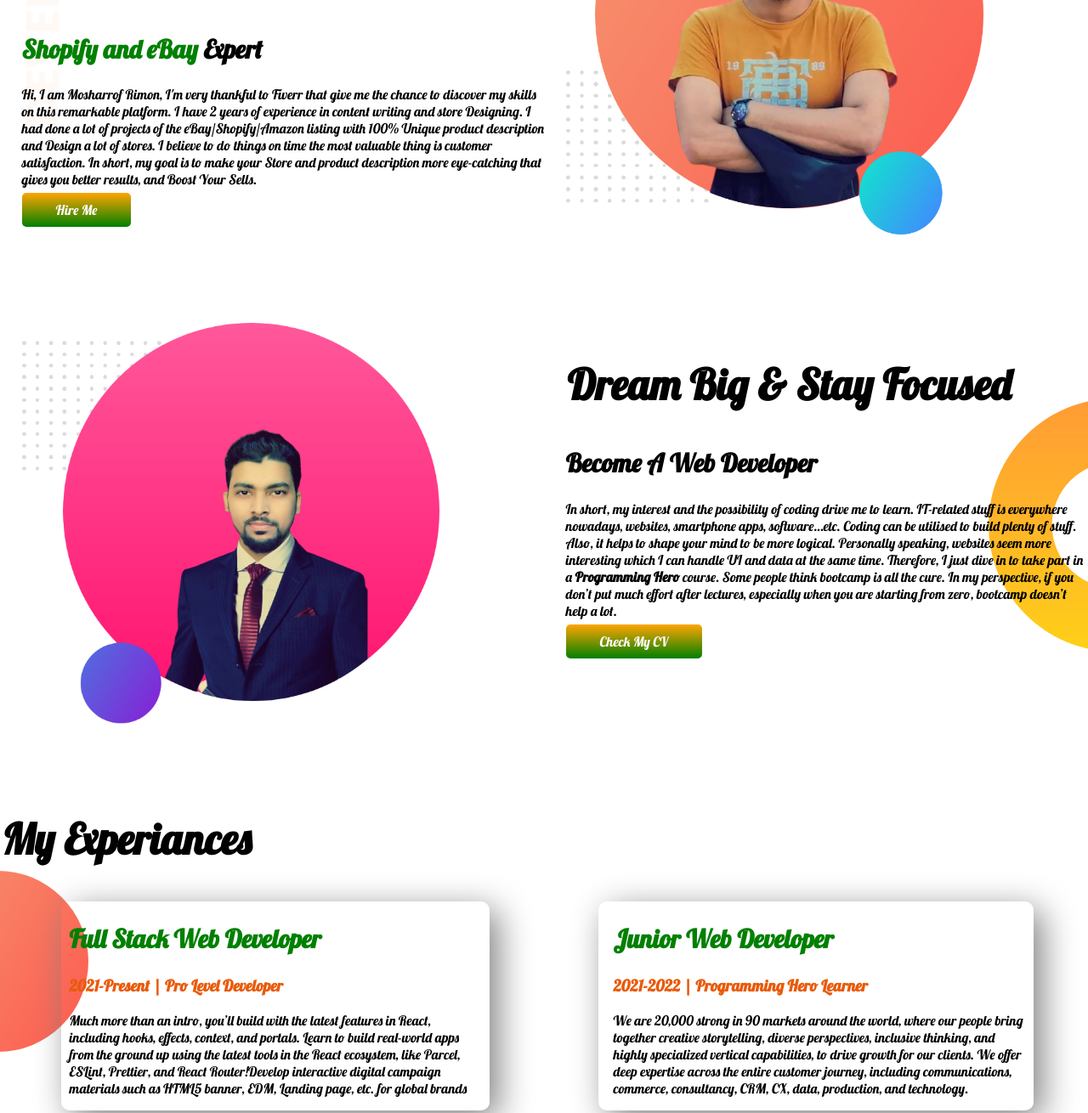
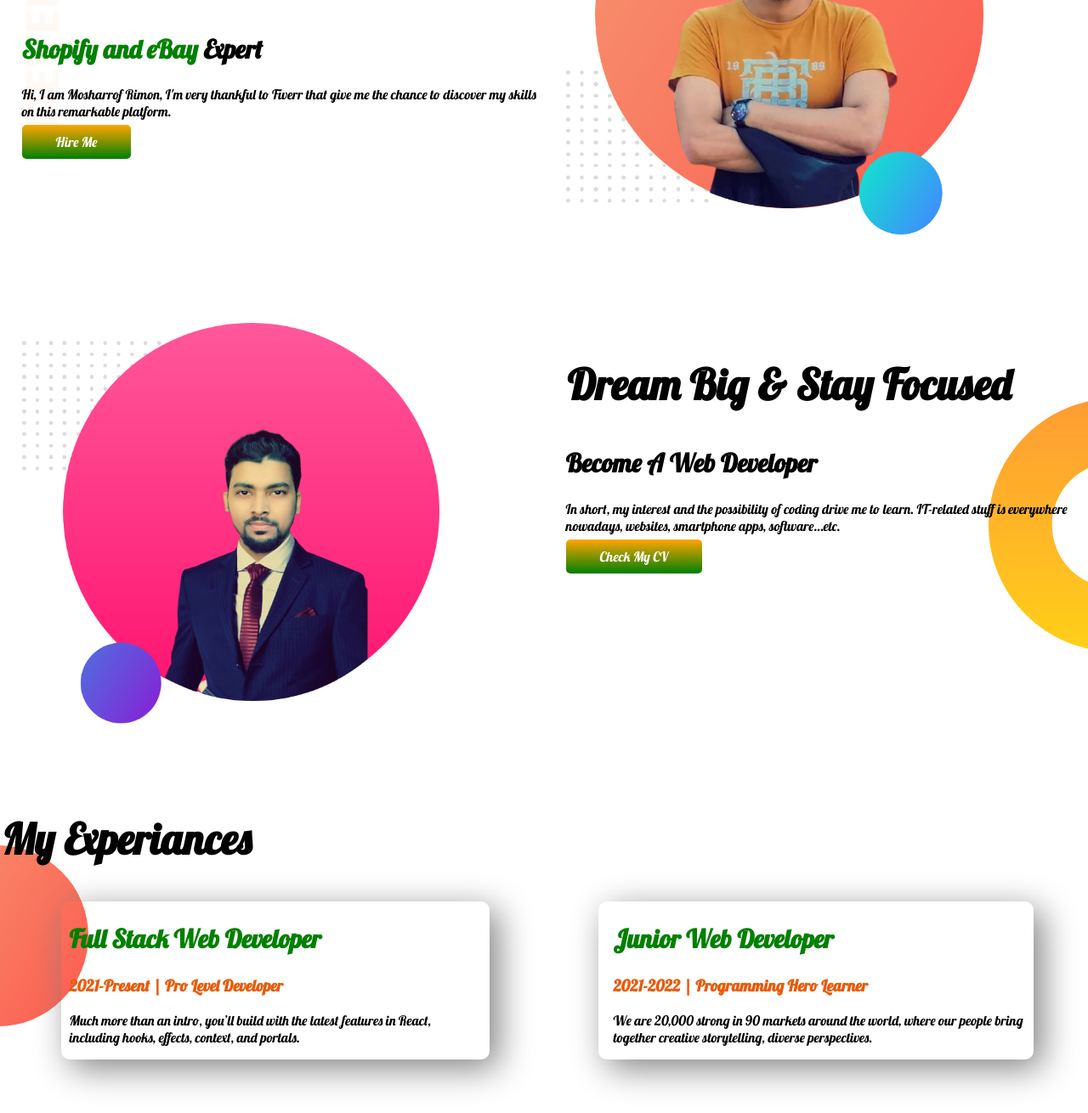
Before and after one commit to Rimon0608/My-first-Portfolio-, a plain HTML site: page Index.html in a window 1280 px wide. Shown: the part 212-1522 px from the top of the page at 85% size. Drawn offline with Linux system fonts and the light colour scheme.

Commit message:
Code added

```diff
--- a/Index.html
+++ b/Index.html
@@ -16,7 +16,7 @@
             <h1>Welcome To</h1>
             <h1><span class="orange-color">Mosharrof Rimon's</span> Portfolio<h1>
             <h2><span class="green-color">Shopify and eBay</span> Expert</h2>
-            <p>Hi, I am Mosharrof Rimon, I'm very thankful to Fiverr that give me the chance to discover my skills on this remarkable platform. I have 2 years of experience in content writing and store Designing. I had done a lot of projects of the eBay/Shopify/Amazon listing with 100% Unique product description and Design a lot of stores. I believe to do things on time the most valuable thing is customer satisfaction. In short, my goal is to make your Store and product description more eye-catching that gives you better results, and Boost Your Sells.</p>
+            <p>Hi, I am Mosharrof Rimon, I'm very thankful to Fiverr that give me the chance to discover my skills on this remarkable platform.</p>
             <a class="link-button" target="_blank" href="https://www.linkedin.com/in/mosharrof-rimon-268080198/">Hire Me</a>
         </div>
 
@@ -34,8 +34,7 @@
             <h1>Dream Big & Stay Focused</h1>
             <h2>Become A Web Developer</h2>
             <p>
-                In short, my interest and the possibility of coding drive me to learn. IT-related stuff is everywhere nowadays, websites, smartphone apps, software…etc. Coding can be utilised to build plenty of stuff. Also, it helps to shape your mind to be more logical. Personally speaking, websites seem more interesting which I can handle UI and data at the same time. Therefore, I just dive in to take part in a <strong>Programming Hero</strong> course. Some people think bootcamp is all the cure. In my perspective, if you don’t put much effort after lectures, especially when you are starting from zero, bootcamp doesn’t help a lot.
-            </p>
+                In short, my interest and the possibility of coding drive me to learn. IT-related stuff is everywhere nowadays, websites, smartphone apps, software…etc.</p>
             <a class="link-button" target="_blank" href="https://www.linkedin.com/in/mosharrof-rimon-268080198/">Check My CV</a>
         </div>
     </section>
@@ -45,12 +44,12 @@
             <div class="experience-item">
                 <h2 class="green-color">Full Stack Web Developer</h2>
                 <h3 class="orange-color">2021-Present | Pro Level Developer</h3>
-                <p>Much more than an intro, you’ll build with the latest features in React, including hooks, effects, context, and portals. Learn to build real-world apps from the ground up using the latest tools in the React ecosystem, like Parcel, ESLint, Prettier, and React Router!Develop interactive digital campaign materials such as HTML5 banner, EDM, Landing page, etc. for global brands</p>
+                <p>Much more than an intro, you’ll build with the latest features in React, including hooks, effects, context, and portals.</p>
             </div>
             <div id="web-dev-exp"class="experience-item">
                 <h2 class="green-color">Junior Web Developer</h2>
                 <h3 class="orange-color">2021-2022 | Programming Hero Learner</h3>
-                <p>We are 20,000 strong in 90 markets around the world, where our people bring together creative storytelling, diverse perspectives, inclusive thinking, and highly specialized vertical capabilities, to drive growth for our clients. We offer deep expertise across the entire customer journey, including communications, commerce, consultancy, CRM, CX, data, production, and technology.</p>
+                <p>We are 20,000 strong in 90 markets around the world, where our people bring together creative storytelling, diverse perspectives.</p>
             </div>
         </div>
     </section>
```
